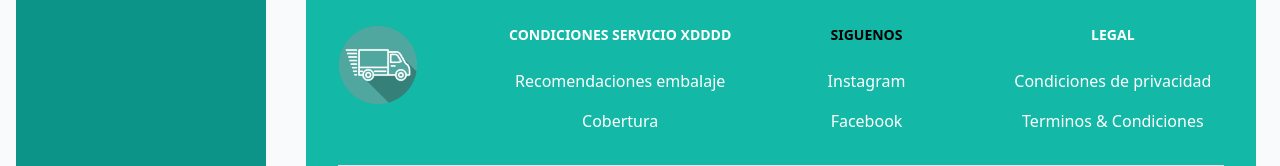
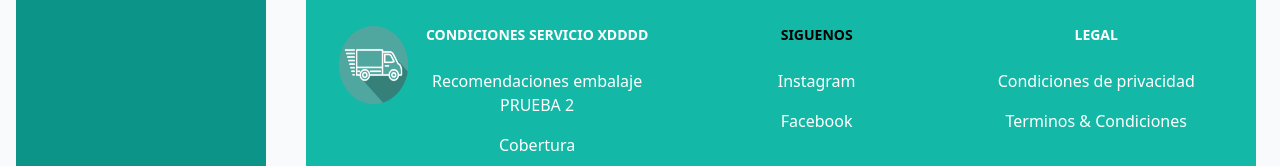
Before and after one commit to JbastianH/front-despacho-innovatech, a React (Vite) app: page / in a window 1280 px wide. Shown: the part 549-715 px from the top of the page. Built offline with nearby package versions, Linux system fonts and the light colour scheme.

Commit message:
prueba 3

```diff
--- a/src/componentes/Layouts/Footer.jsx
+++ b/src/componentes/Layouts/Footer.jsx
@@ -21,7 +21,7 @@ function Footer() {
               <ul className="text-white font-medium">
                 <li className="mb-4">
                   <a href="#" className="hover:underline">
-                    Recomendaciones embalaje
+                    Recomendaciones embalaje PRUEBA 2
                   </a>
                 </li>
                 <li>
```
